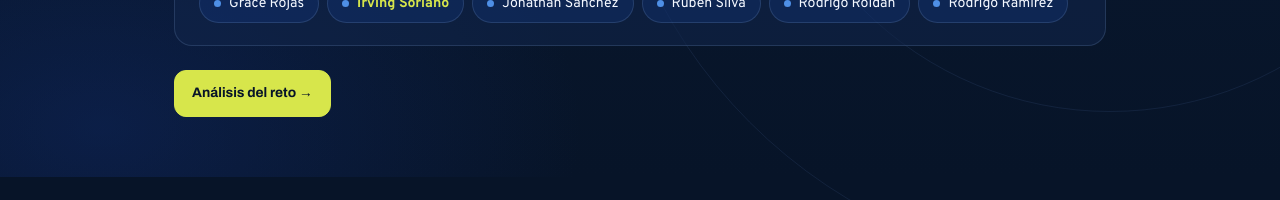
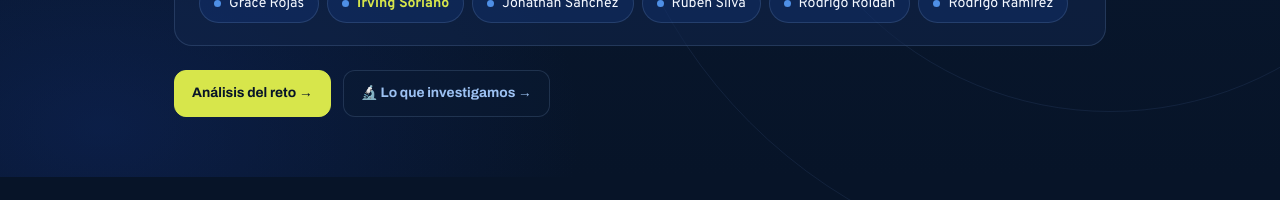
Before and after one commit to Mind0T/Space_app_design, a plain HTML site: page proyecto.html in a window 1280 px wide. Shown: the part 448-648 px from the top of the page. Drawn offline with Linux system fonts and the light colour scheme.

Commit message:
proyecto: add link button to research deck (investigacion.html)
Co-Authored-By: Claude Opus 4.8 <noreply@anthropic.com>
Claude-Session: https://claude.ai/code/session_01XAYTd96GAWpiWSGptDPDSL

```diff
--- a/proyecto.html
+++ b/proyecto.html
@@ -144,6 +144,7 @@
 
     <div class="linkrow">
       <a class="lnk prime" href="reto.html">Análisis del reto →</a>
+      <a class="lnk" href="investigacion.html">🔬 Lo que investigamos →</a>
     </div>
   </div>
 </header>
```
